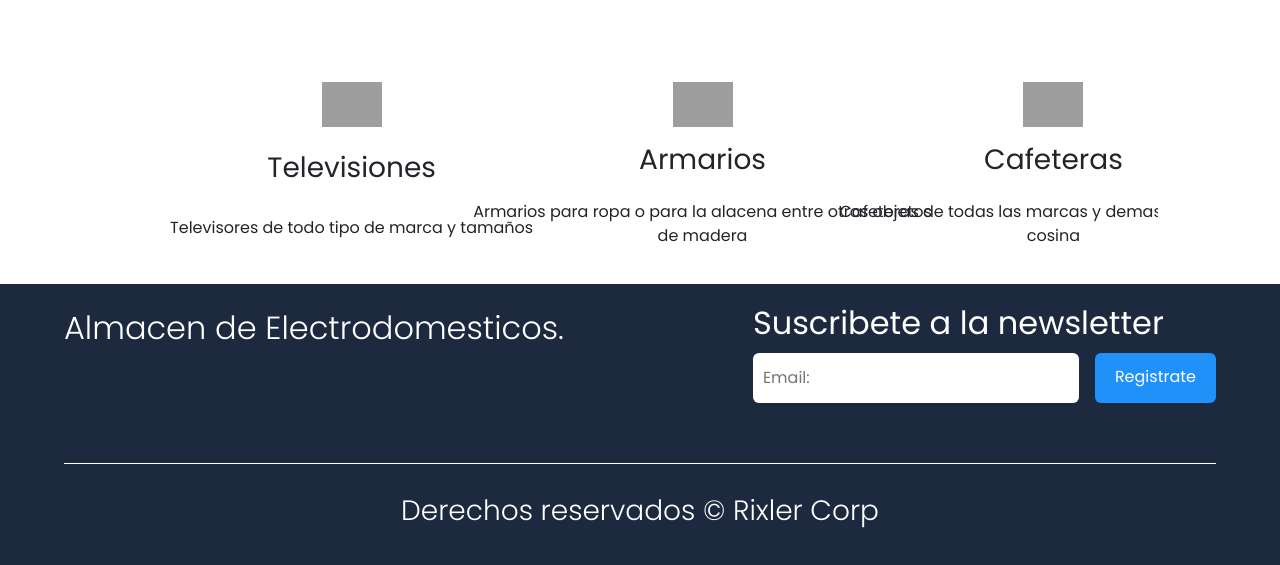
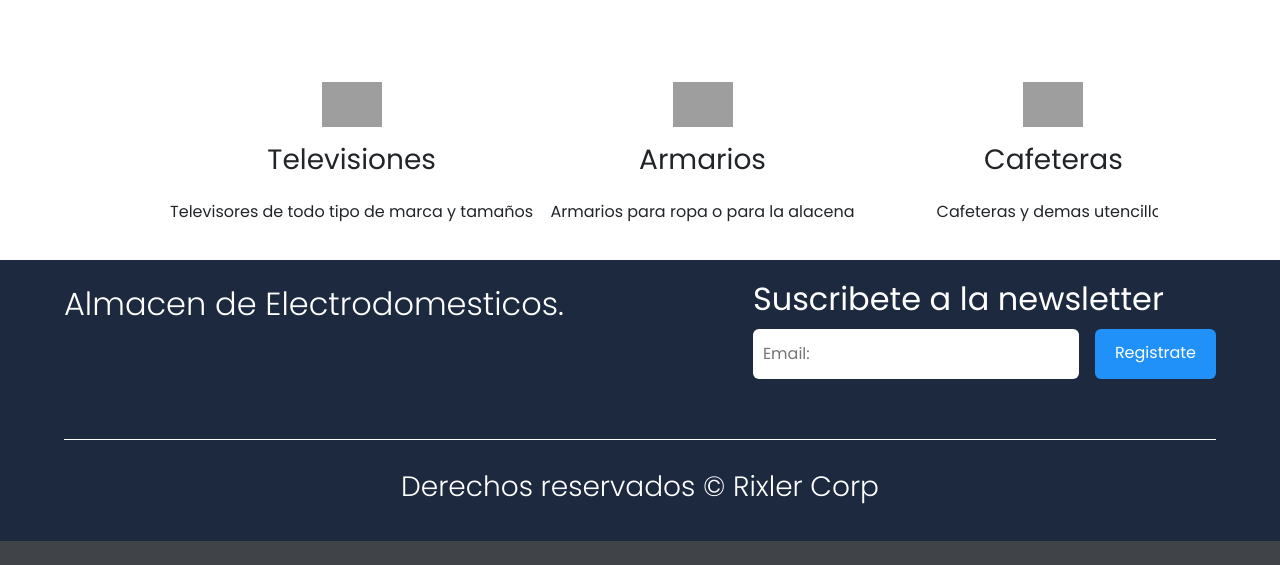
Before and after one commit to BryanCachimuel/Proyecto_Artefactos_Electrodomesticos, a PHP site: page / in a window 1280 px wide. Shown: the part 981-1546 px from the top of the page. After the commit the page ends 1522 px from the top, so only its background shows below. Run offline with PHP 8.4, Linux system fonts and the light colour scheme; some libraries are stand-ins or nearby versions; grey boxes are pictures that could not be loaded.

Commit message:
añadiendo estilos y parrafos a la vista de inicio del proyecto

```diff
--- a/asset/css/cuerpo.css
+++ b/asset/css/cuerpo.css
@@ -64,9 +64,9 @@ body {
 
 .cta {
     display: inline-block;
-    background-color: #2091F9;
     justify-self: center;
     color: #fff;
+    border: 1px solid #2091F9;
     text-decoration: none;
     padding: 13px 30px;
     border-radius: 32px;
--- a/views/head/header.php
+++ b/views/head/header.php
@@ -109,13 +109,13 @@
                 <article class="about__icons">
                     <img src="asset/image/1672358920_Armario.png" class="about__icon">
                     <h3 class="about__title">Armarios</h3>
-                    <p class="about__paragrah">Armarios para ropa o para la alacena entre otros objetos de madera</p>
+                    <p class="about__paragrah">Armarios para ropa o para la alacena</p>
                 </article>
 
                 <article class="about__icons">
                     <img src="asset/image/1672360852_Batidora.png" class="about__icon">
                     <h3 class="about__title">Cafeteras</h3>
-                    <p class="about__paragrah">Cafeteras de todas las marcas y demas utencillos de cosina</p>
+                    <p class="about__paragrah">Cafeteras y demas utencillos</p>
                 </article>
             </div>
         </section>
```
